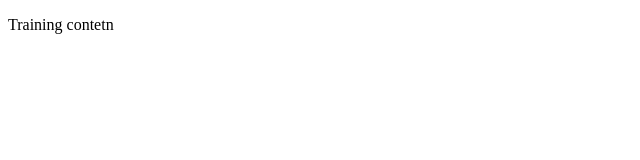
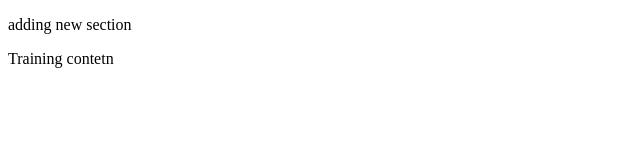
Before and after one commit to irakli997/training, a plain HTML site: page index.html in a window 1280 px wide. Shown: the whole page, without its empty margins (0-640 px from the left). Drawn offline with Linux system fonts and the light colour scheme.

Commit message:
Update index.html

```diff
--- a/index.html
+++ b/index.html
@@ -6,6 +6,7 @@
     <title>Training</title>
 </head>
 <body>
+    <p>adding new section</p>
     <p>Training contetn</p>
 </body>
 </html>
```
